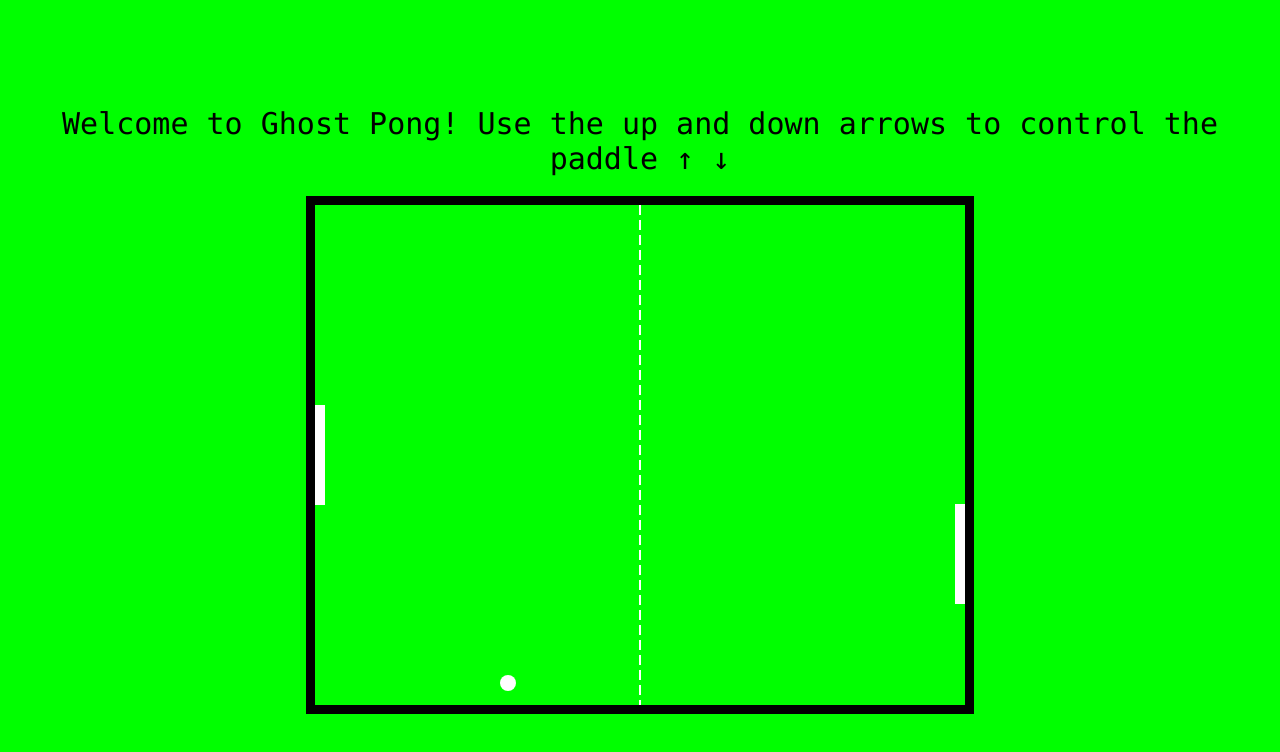
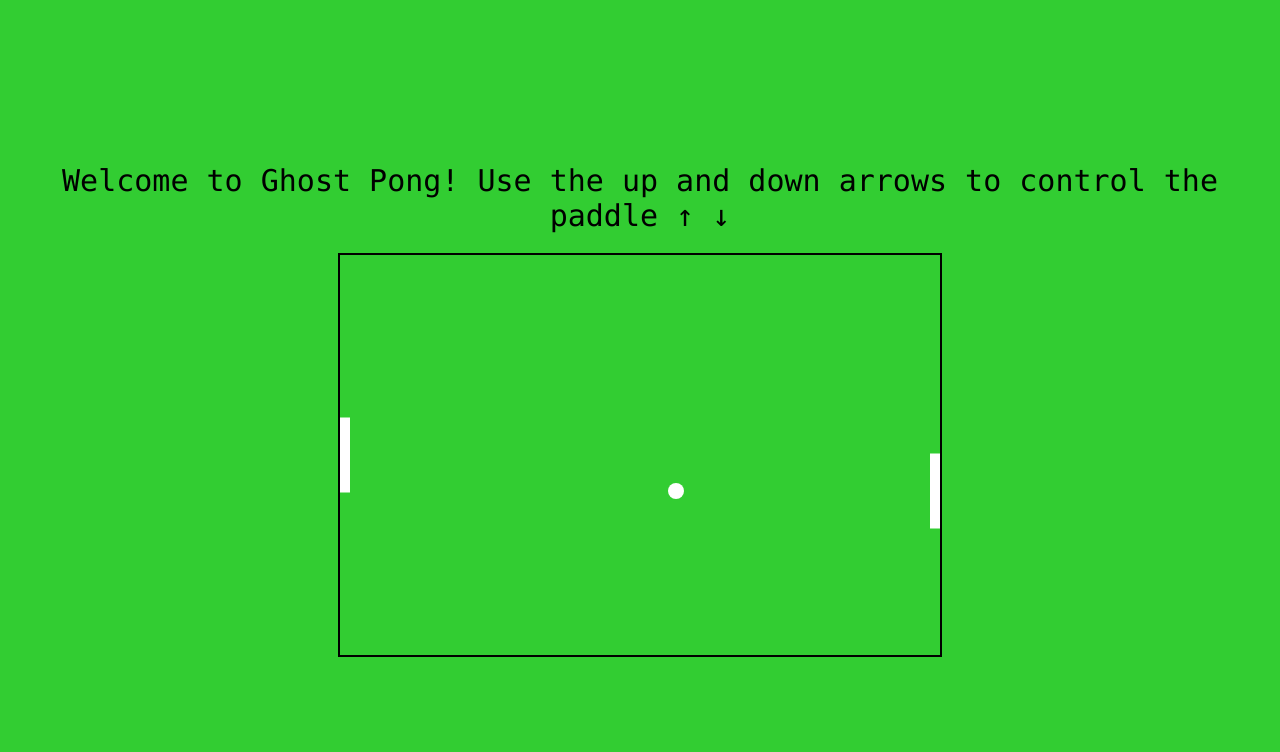
Before and after one commit to QuinnRana/Frankinsite, a plain HTML site: page FrankensiteSD.html in a window 1280 px wide. Drawn offline with Linux system fonts and the light colour scheme.

Commit message:
Update FrankensiteSD.html

```diff
--- a/FrankensiteSD.html
+++ b/FrankensiteSD.html
@@ -10,7 +10,7 @@
       flex-direction: column;
       align-items: center;
       justify-content: flex-start;
-      background-color: pink;
+      background-color: lime;
       height: 100vh;
       margin: 0;
       font-family: Lucida, Lucida Console;
@@ -42,112 +42,109 @@
       align-items: center;
       height: 100vh;
       margin: 0;
-      background-color: lime;
+      background-color: limegreen;
     }
     canvas {
-      border: 9px solid black;
+      border: 2px solid #000;
     }
   </style>
 </head>
 <body>
-  <canvas id="pong" width="650" height="500"></canvas>
-
+  <canvas id="pongCanvas" width="600" height="400"></canvas>
   <script>
-    const canvas = document.getElementById("pong");
-    const context = canvas.getContext("2d");
+    const canvas = document.getElementById("pongCanvas");
+    const ctx = canvas.getContext("2d");
 
     // Paddle properties
+    const paddleHeight = 75;
     const paddleWidth = 10;
-    const paddleHeight = 100;
-    const player = { x: 0, y: canvas.height / 2 - paddleHeight / 2, width: paddleWidth, height: paddleHeight, dy: 5 };
-    const computer = { x: canvas.width - paddleWidth, y: canvas.height / 2 - paddleHeight / 2, width: paddleWidth, height: paddleHeight, dy: 3 };
+    const playerPaddle = { x: 0, y: (canvas.height - paddleHeight) / 2, dy: 5 };
+    const computerPaddle = { x: canvas.width - paddleWidth, y: (canvas.height - paddleHeight) / 2, dy: 4 };
 
     // Ball properties
-    const ball = { x: canvas.width / 2, y: canvas.height / 2, radius: 8, dx: 4, dy: 4 };
+    const ball = { x: canvas.width / 2, y: canvas.height / 2, radius: 8, dx: 3, dy: 3 };
 
-    // Draw rectangle (used for paddles)
-    function drawRect(x, y, width, height, color) {
-      context.fillStyle = color;
-      context.fillRect(x, y, width, height);
+    // Player controls
+    let upPressed = false;
+    let downPressed = false;
+
+    // Event listeners for player controls
+    document.addEventListener("keydown", (e) => {
+      if (e.key === "ArrowUp") upPressed = true;
+      if (e.key === "ArrowDown") downPressed = true;
+    });
+    document.addEventListener("keyup", (e) => {
+      if (e.key === "ArrowUp") upPressed = false;
+      if (e.key === "ArrowDown") downPressed = false;
+    });
+
+    function drawPaddle(x, y) {
+      ctx.fillStyle = "white";
+      ctx.fillRect(x, y, paddleWidth, paddleHeight);
     }
 
-    // Draw circle (used for ball)
-    function drawCircle(x, y, radius, color) {
-      context.fillStyle = color;
-      context.beginPath();
-      context.arc(x, y, radius, 0, Math.PI * 2);
-      context.closePath();
-      context.fill();
+    function drawBall(x, y) {
+      ctx.beginPath();
+      ctx.arc(x, y, ball.radius, 0, Math.PI * 2);
+      ctx.fillStyle = "white";
+      ctx.fill();
+      ctx.closePath();
     }
 
-    // Draw net
-    function drawNet() {
-      for (let i = 0; i <= canvas.height; i += 15) {
-        drawRect(canvas.width / 2 - 1, i, 2, 10, "white");
-      }
+    function movePaddles() {
+      if (upPressed && playerPaddle.y > 0) playerPaddle.y -= playerPaddle.dy;
+      if (downPressed && playerPaddle.y < canvas.height - paddleHeight) playerPaddle.y += playerPaddle.dy;
+
+      // Simple AI for the computer paddle
+      if (ball.y < computerPaddle.y + paddleHeight / 2) computerPaddle.y -= computerPaddle.dy;
+      else if (ball.y > computerPaddle.y + paddleHeight / 2) computerPaddle.y += computerPaddle.dy;
     }
 
-    // Move paddles
-    document.addEventListener("keydown", event => {
-      if (event.key === "ArrowUp") player.y -= player.dy;
-      else if (event.key === "ArrowDown") player.y += player.dy;
-    });
-
-    // Update ball and paddles position
-    function update() {
-      // Move ball
+    function moveBall() {
       ball.x += ball.dx;
       ball.y += ball.dy;
 
-      // Ball collision with top/bottom walls
+      // Ball collision with top and bottom walls
       if (ball.y + ball.radius > canvas.height || ball.y - ball.radius < 0) {
         ball.dy *= -1;
       }
 
       // Ball collision with paddles
-      if (ball.x - ball.radius < player.x + player.width && ball.y > player.y && ball.y < player.y + player.height) {
-        ball.dx *= -1;
-      } else if (ball.x + ball.radius > computer.x && ball.y > computer.y && ball.y < computer.y + computer.height) {
+      if (
+        (ball.x - ball.radius < playerPaddle.x + paddleWidth && ball.y > playerPaddle.y && ball.y < playerPaddle.y + paddleHeight) ||
+        (ball.x + ball.radius > computerPaddle.x && ball.y > computerPaddle.y && ball.y < computerPaddle.y + paddleHeight)
+      ) {
         ball.dx *= -1;
       }
 
-      // Reset ball if it goes off screen
-      if (ball.x < 0 || ball.x > canvas.width) {
+      // Ball reset if out of bounds
+      if (ball.x - ball.radius < 0 || ball.x + ball.radius > canvas.width) {
         ball.x = canvas.width / 2;
         ball.y = canvas.height / 2;
-      }
-
-      // Move computer paddle
-      computer.y += computer.dy;
-      if (computer.y + computer.height > canvas.height || computer.y < 0) {
-        computer.dy *= -1;
+        ball.dx *= -1;
       }
     }
 
-    // Render everything
-    function render() {
-      // Clear canvas
-      context.clearRect(0, 0, canvas.width, canvas.height);
+    function draw() {
+      // Clear the canvas
+      ctx.clearRect(0, 0, canvas.width, canvas.height);
 
-      // Draw net
-      drawNet();
+      // Draw paddles and ball
+      drawPaddle(playerPaddle.x, playerPaddle.y);
+      drawPaddle(computerPaddle.x, computerPaddle.y);
+      drawBall(ball.x, ball.y);
 
-      // Draw paddles
-      drawRect(player.x, player.y, player.width, player.height, "white");
-      drawRect(computer.x, computer.y, computer.width, computer.height, "white");
-
-      // Draw ball
-      drawCircle(ball.x, ball.y, ball.radius, "white");
+      // Move paddles and ball
+      movePaddles();
+      moveBall();
     }
 
     // Game loop
     function gameLoop() {
-      update();
-      render();
+      draw();
       requestAnimationFrame(gameLoop);
     }
 
-    // Start the game
     gameLoop();
   </script>
 </body>
```
